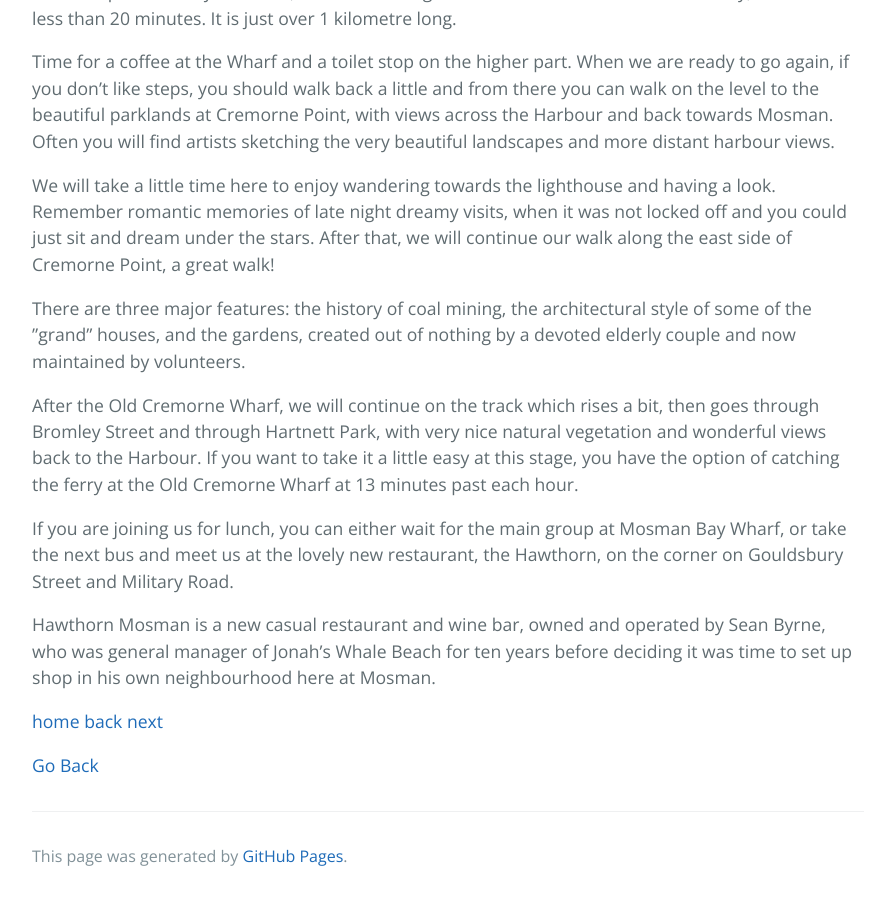
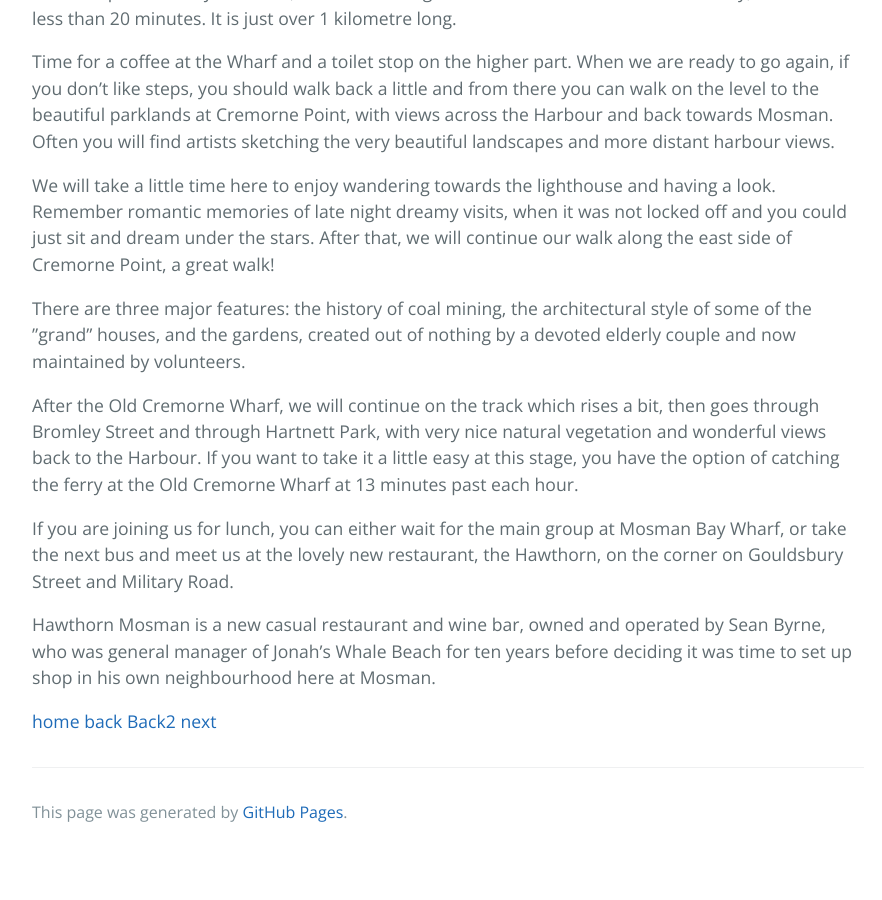
Before and after one commit to janet1405/janet1405.github.io, a Jekyll site: the page built from walks/walk_around_cremorne_point.md, in a window 1280 px wide and 900 px high, scrolled down 645 px. Shown: the whole window, without its empty margins (192-1074 px from the left). Built offline with Jekyll 4.4.1, drawn with Linux system fonts in a browser that asks for light colours; the repository's description, which GitHub fills in, is left out; our own code applies the rules of GitHub Pages for plain Markdown files; after the commit the page ends 1501 px from its top, so only the background shows below that.

Commit message:
Update walk_around_cremorne_point.md

```diff
--- a/walks/walk_around_cremorne_point.md
+++ b/walks/walk_around_cremorne_point.md
@@ -34,6 +34,4 @@ If you are joining us for lunch, you can either wait for the main group at Mosma
 Hawthorn Mosman is a new casual restaurant and wine bar, owned and operated by Sean Byrne, who was general manager of Jonah’s Whale Beach for ten years before deciding it was time to set up shop in his own neighbourhood here at Mosman.
 
 
-[home](https://www.dangerouslywell.com.au)      [back](./)     [next](./manly_foreshore.md)
-
-<a href="#" onclick="history.go(-1)">Go Back</a>
+[home](./index.md)      [back](./)  <a href="#" onclick="history.go(-1)">Back2</a>   [next](./manly_foreshore.md)
```
